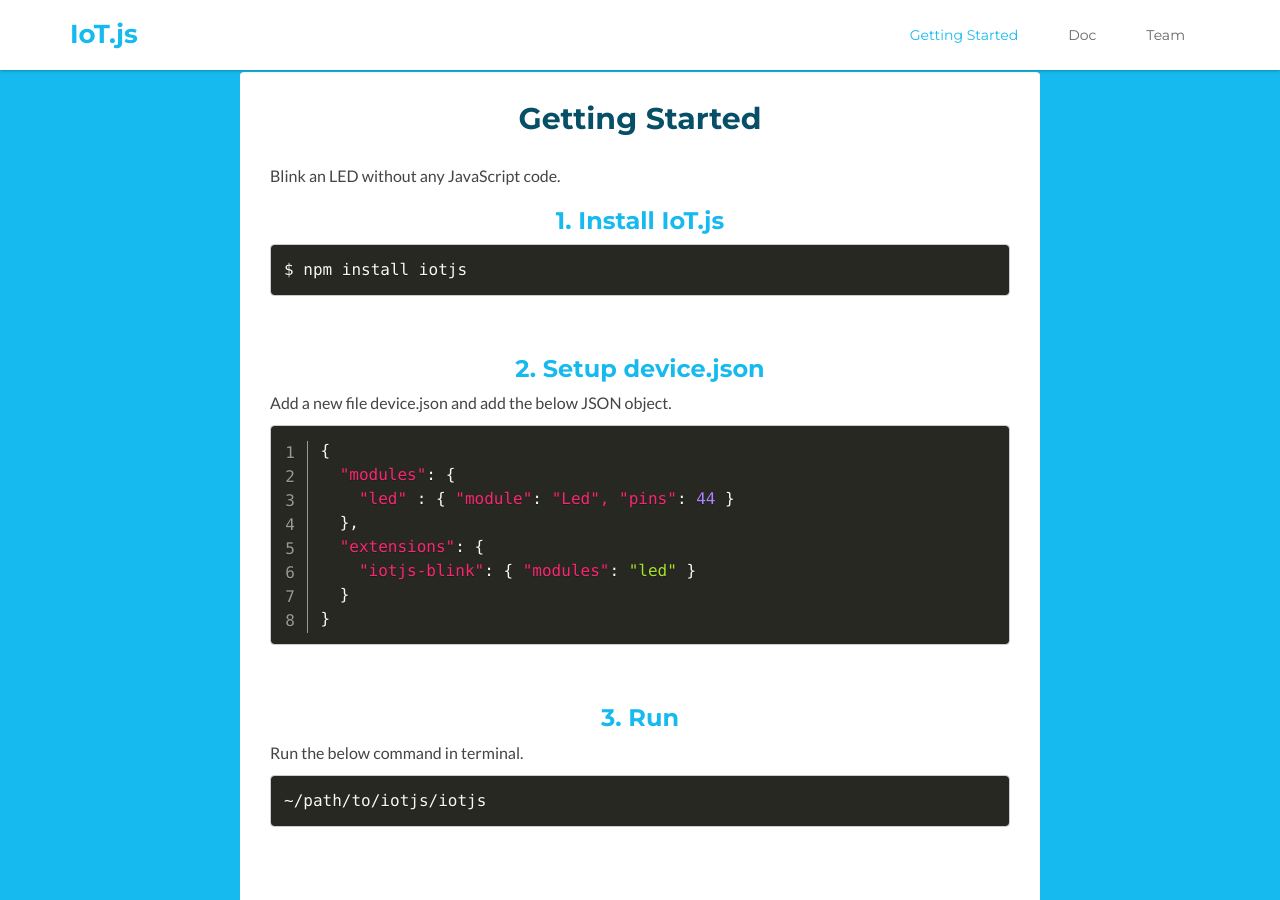
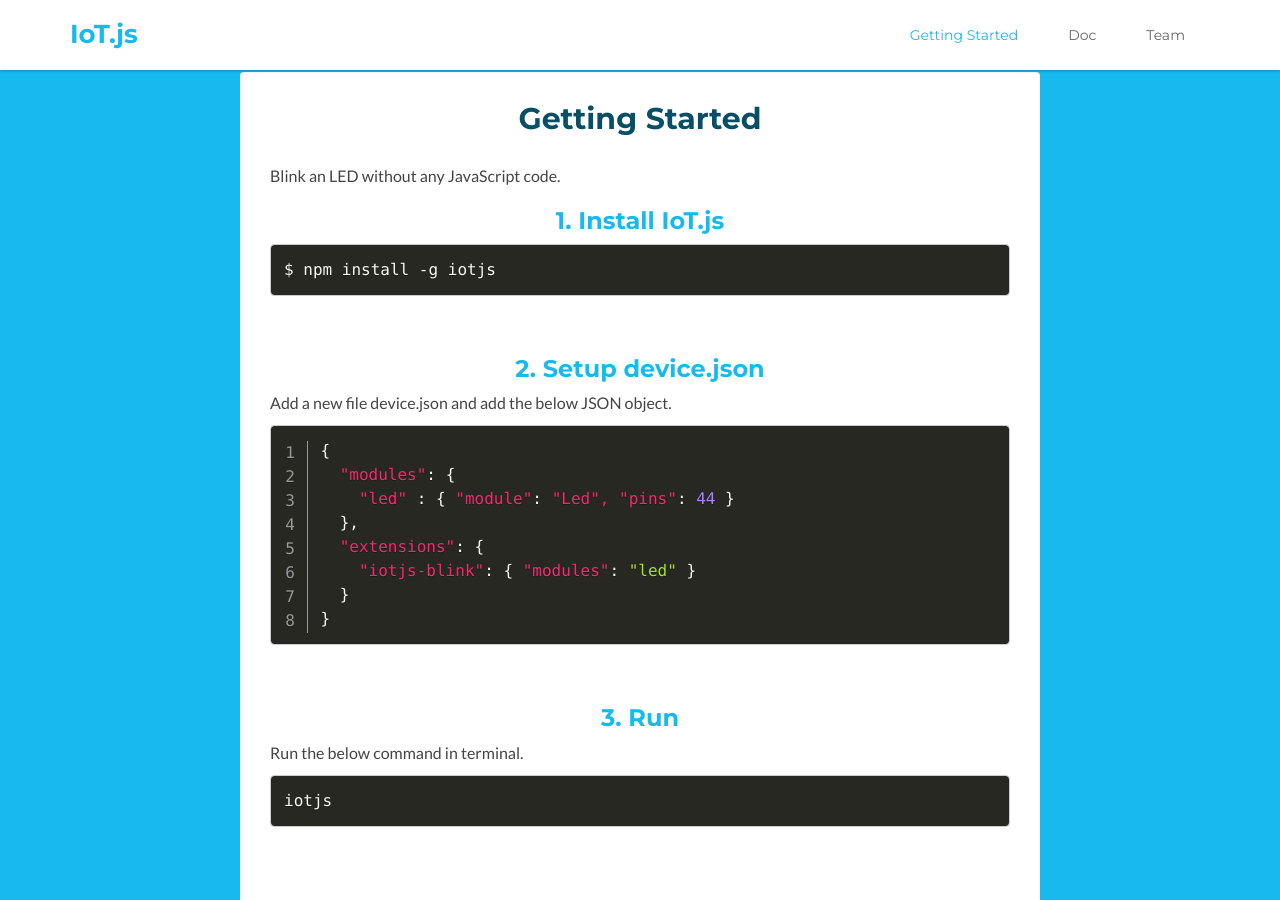
Before and after one commit to iot-js/iot-js.github.io, a Jekyll site: the page built from index.html, in a window 1280 px wide and 900 px high, scrolled down 994 px. Built offline with Jekyll 4.4.1, drawn with Linux system fonts in a browser that asks for light colours; Markdown is read by kramdown in place of the engine named in the settings.

Commit message:
Update doc

```diff
--- a/_includes/docs.html
+++ b/_includes/docs.html
@@ -7,7 +7,7 @@
       <div class="block">
         <h3 class="sub-title text-center">1. Install IoT.js</h3>
         <div class="code-block">
-          <pre><code class="language-powershell">$ npm install iotjs</code></pre>
+          <pre><code class="language-powershell">$ npm install -g iotjs</code></pre>
         </div>
       </div>
       <div class="block">
@@ -28,7 +28,7 @@
         <h3 class="sub-title text-center">3. Run</h3>
         <p>Run the below command in terminal.</p>
         <div class="code-block">
-<pre><code class="language-powershell">~/path/to/iotjs/iotjs</code></pre>
+<pre><code class="language-powershell">iotjs</code></pre>
         </div>
       </div>
     </div><!--//docs-inner-->
```
